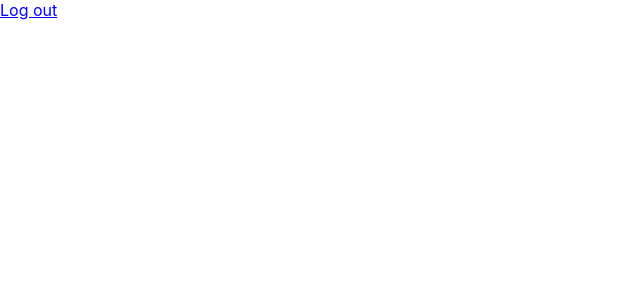
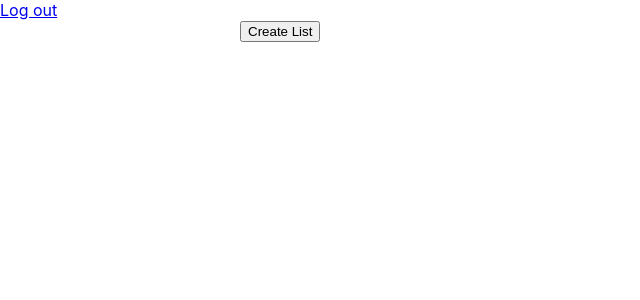
Before and after one commit to digitopolis/list-manager-app, a React (Create React App) app: page /profile in a window 1280 px wide. Shown: the top 300 px of the page, without its empty margins (0-640 px from the left). Built offline with nearby package versions, Linux system fonts and the light colour scheme.

Commit message:
Update profile with toggle button, setLists

```diff
--- a/src/components/profilePage.tsx
+++ b/src/components/profilePage.tsx
@@ -1,13 +1,37 @@
-import React from "react";
+import React, { useState } from "react";
 import "./components.css";
 import { User } from "../interfaces/user";
+import { List } from "../interfaces/list";
 import ListContainer from "../containers/listContainer";
+import NewListForm from "../forms/newListForm";
 
 const ProfilePage: React.FC<{ user: User | null }> = (props) => {
   const { user } = props;
+  const [lists, setLists] = useState(user ? user.lists : []);
+  const [showNewListForm, toggleShowForm] = useState(false);
+
+  const addList = (list: List) => {
+    setLists([...lists, list]);
+  };
+
+  const showForm = (): JSX.Element => {
+    return (
+      <NewListForm
+        user_id={user ? user.id : 0}
+        addList={addList}
+        toggleShowForm={toggleShowForm}
+      />
+    );
+  };
+
+  const showButton = () => {
+    return <button onClick={() => toggleShowForm(true)}>Create List</button>;
+  };
+
   return (
     <div className="profile-page">
-      <ListContainer lists={user ? user.lists : []} />
+      {showNewListForm ? showForm() : showButton()}
+      <ListContainer lists={lists} />
     </div>
   );
 };
```
